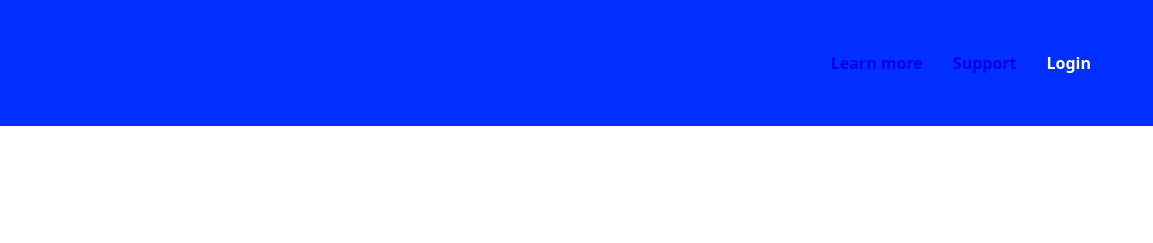
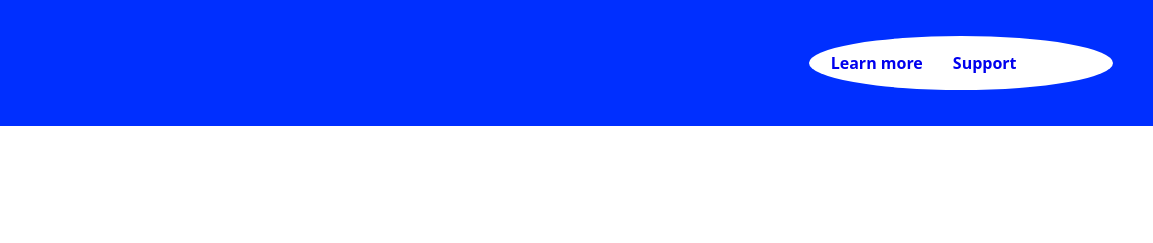
Before and after one commit to HiMyNameIsBob36/dockify, a plain HTML site: page index.html in a window 1280 px wide. Shown: the top 243 px of the page, 127-1280 px from the left. Drawn offline with Linux system fonts and the light colour scheme; a script that the page names is missing.

Commit message:
Update shared.css

```diff
--- a/shared.css
+++ b/shared.css
@@ -71,7 +71,8 @@ letter-spacing:.05em;
 /* ---------------- */
 
 .nav{
-
+background: white;
+  border-radius: 50%;
 display:flex;
 align-items:center;
 gap:22px;
```
